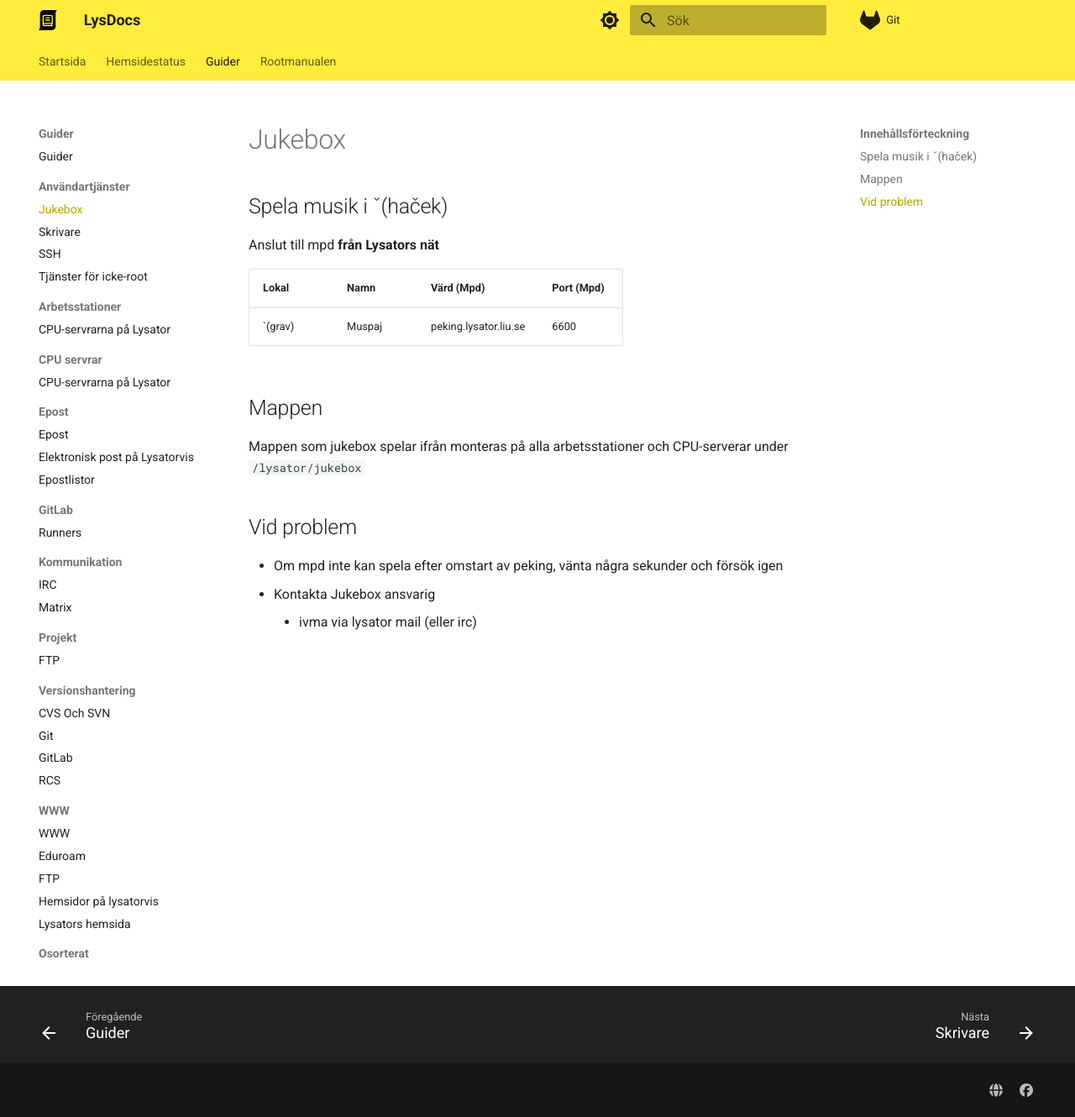
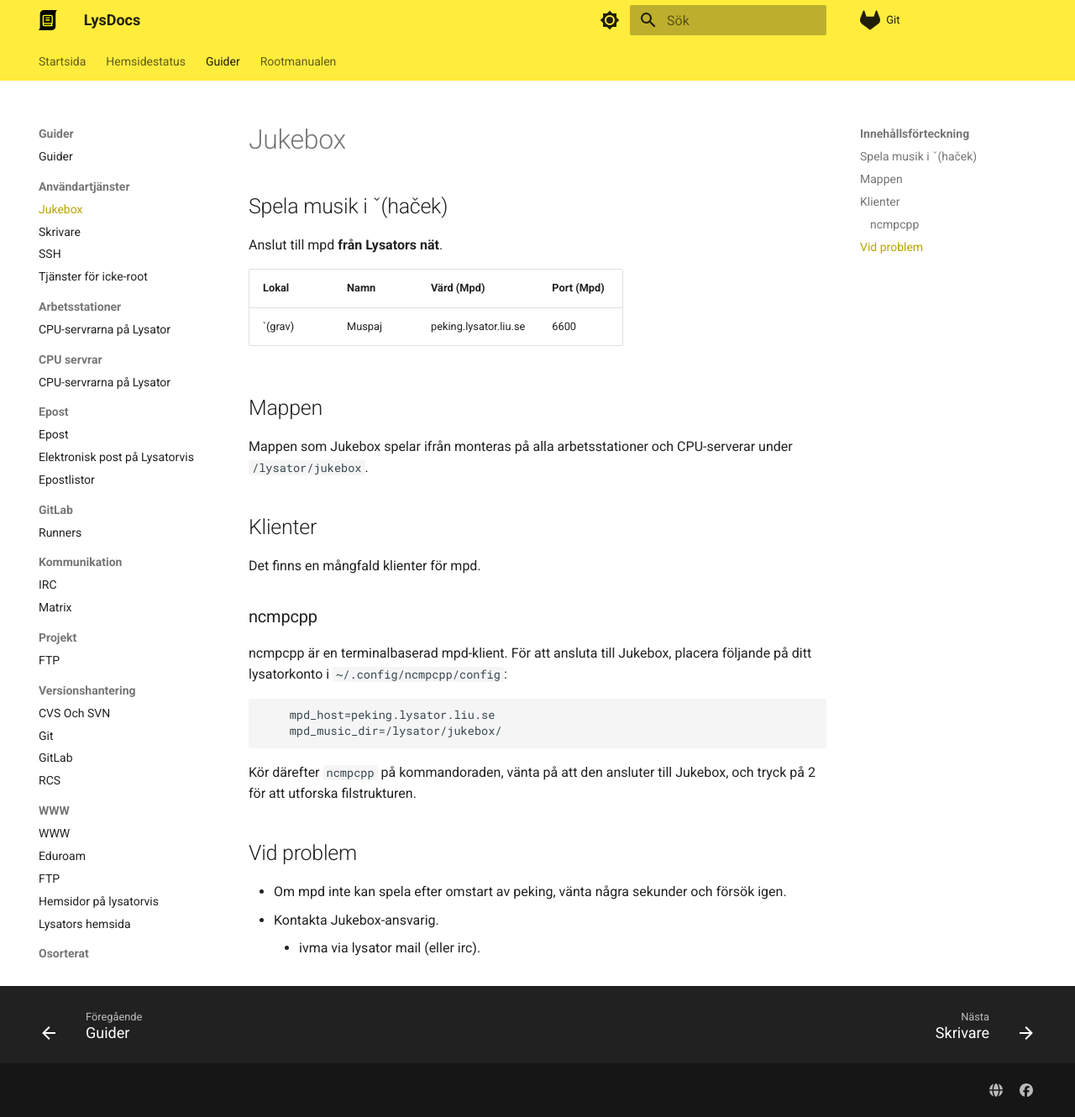
Before and after one commit to OttoRoming/LysDocs, an MkDocs documentation site: the page built from docs/guider/Användartjänster/jukebox.md, in a window 1280 px wide and 1330 px high. Shown: the whole window at 84% size. Built offline with MkDocs 1.6.1 and Material for MkDocs 9.7.7, drawn with Linux system fonts in a browser that asks for light colours.

Commit message:
Lägg till guide för anslutning via ncmpcpp.

````diff
--- a/docs/guider/Användartjänster/jukebox.md
+++ b/docs/guider/Användartjänster/jukebox.md
@@ -1,15 +1,31 @@
 # Jukebox
 ## Spela musik i ˇ(haček)
-Anslut till mpd **från Lysators nät**
+Anslut till mpd **från Lysators nät**.
 
 | Lokal   | Namn   | Värd (Mpd)            | Port (Mpd) |
 | ------- | ------ | --------------------- | ---------- |
 | `(grav) | Muspaj | peking.lysator.liu.se | 6600       |
 
 ## Mappen
-Mappen som jukebox spelar ifrån monteras på alla arbetsstationer och CPU-serverar under `/lysator/jukebox`
+Mappen som Jukebox spelar ifrån monteras på alla arbetsstationer och
+CPU-serverar under `/lysator/jukebox`.
+
+## Klienter
+Det finns en mångfald klienter för mpd.
+
+### ncmpcpp
+ncmpcpp är en terminalbaserad mpd-klient. För att ansluta till Jukebox,
+placera följande på ditt lysatorkonto i `~/.config/ncmpcpp/config`:
+```
+    mpd_host=peking.lysator.liu.se
+    mpd_music_dir=/lysator/jukebox/
+```
+
+Kör därefter `ncmpcpp` på kommandoraden, vänta på att den ansluter
+till Jukebox, och tryck på 2 för att utforska filstrukturen.
 
 ## Vid problem
-* Om mpd inte kan spela efter omstart av peking, vänta några sekunder och försök igen
-* Kontakta Jukebox ansvarig
-    * ivma via lysator mail (eller irc)
+* Om mpd inte kan spela efter omstart av peking, vänta några sekunder
+  och försök igen.
+* Kontakta Jukebox-ansvarig.
+    * ivma via lysator mail (eller irc).
````
